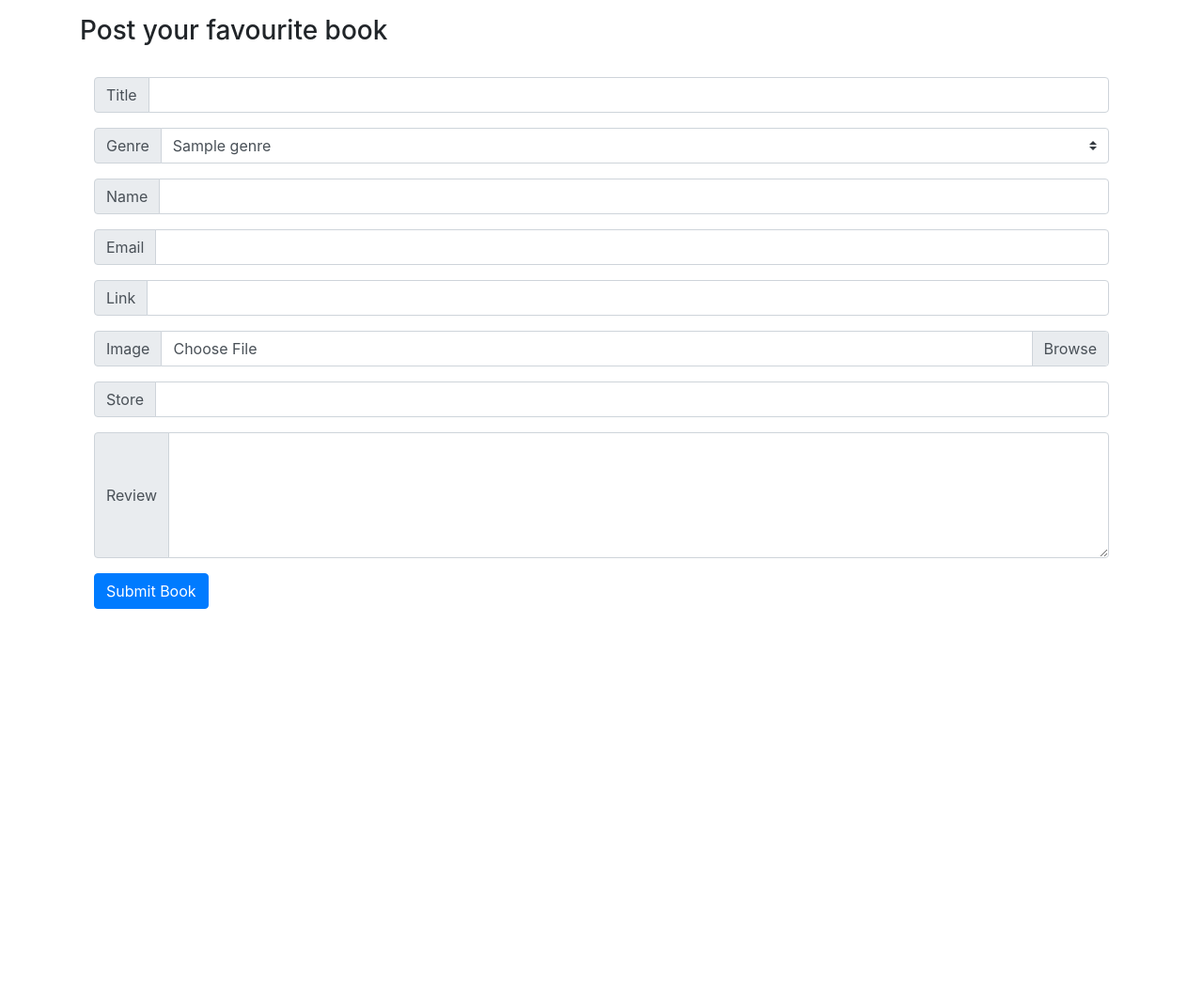
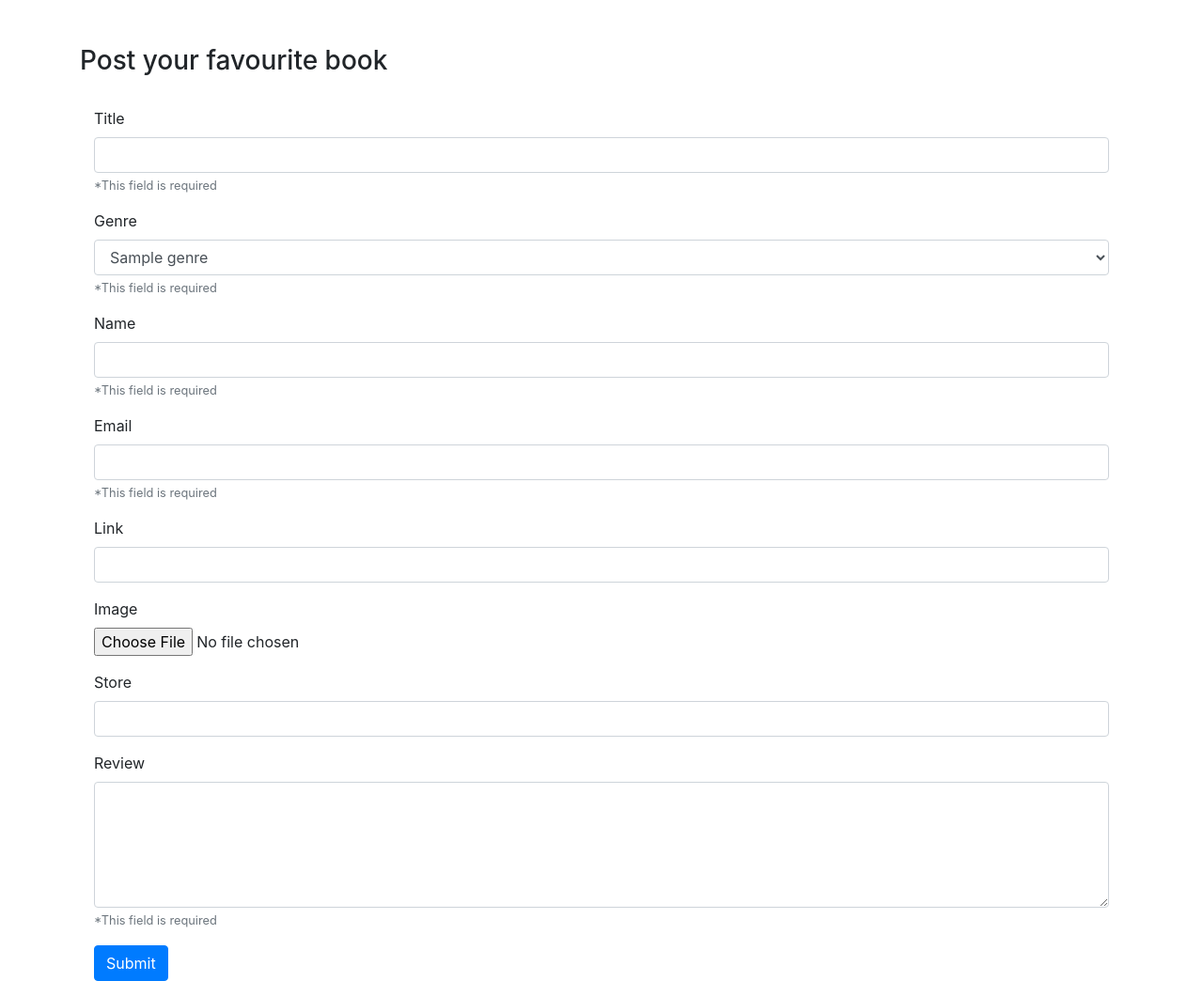
Before and after one commit to HongjoLim/Book-Archive, a PHP site: page /post.php in a window 1280 px wide. Shown: the part 56-1100 px from the top of the page at 94% size. Before the commit the page ends 704 px from the top, so only its background shows below. Run offline with PHP 8.4, Linux system fonts and the light colour scheme; tables that the repository leaves empty or names only in its code hold one stand-in row (values such as "Sample post"); some libraries are stand-ins or nearby versions.

Commit message:
project phase 1 complete

```diff
--- a/footer.php
+++ b/footer.php
@@ -1,3 +1,8 @@
         </div>
     </body>
 </html>
+
+<?php
+    #flush the buffer
+    ob_flush();
+?>
--- a/header.php
+++ b/header.php
@@ -1,8 +1,16 @@
 <?php
 
-    include_once("private/global.php");
+    /*
+    This file is shared by most of pages
+    */
+
+    define("MAX_PIC_SIZE", 32786);
+
     #require "db_functions.php" file that has database CRUD functions in it
     require_once("private/db_functions.php");
+
+    #start the buffer
+    ob_start();
 ?>
 
 <!DOCTYPE html>
@@ -50,4 +58,4 @@
 
         <!-- end of navigation menu -->
 
-<div class="container mt-3">
+<div class="container mt-5">
--- a/post.php
+++ b/post.php
@@ -1,6 +1,6 @@
 <?php
 
-    include("header.php");
+    require_once("header.php");
 
     #get all list of genres for select input
     $genres = find_all_genres();
@@ -28,31 +28,37 @@
         #if the user chooses to upload a pic, process the validation
         if(!empty($book_pic)){
 
+            #if the size of the file does not match the criteria,
+            if($book_pic_size<=0||$book_pic_size>MAX_PIC_SIZE){
+                echo "<script>alert('Sorry. Inappropriate file size.')</script>";
+                $file_ok=false;
+            }else{
                 #check if the file meets certain criteria(type&size)
                 if(($book_pic_type == 'image/gif') ||
                 ($book_pic_type == 'image/jpg') ||
                 ($book_pic_type == 'image/jpeg') ||
-            ($book_pic_type == 'image/png') &&
-            ($book_pic_size > 0)) {
+                ($book_pic_type == 'image/png')) {
 
                     if($_FILES['image_path']['error'] == 0) {
 
                         // where the image needs to go
-                  $target = UPLOADPATH . $book_pic;
+                        $target = $book_pic;
 
                         //move the file to the img folder
-                  if(move_uploaded_file($_FILES['image_path']['tmp_name'], $target));
+                        move_uploaded_file($_FILES['image_path']['tmp_name'], $target);
+                        $book['image_path'] = $book_pic;
+                    }else{
 
-                    $book['image_path'] = $book_pic;
-                    echo "<script>alert('File UPLOADED');</script>";
+                        $file_ok = false;
+                        echo "<script>alert('Failed to upload the file!');</script>";
+                    }
+
                 }else{
                     $file_ok = false;
-                    echo "<script>alert('Failed to upload the file! 1');</script>";
+                    echo "<script>alert('Failed to upload the file!');</script>";
                 }
-            }else{
-                    $file_ok = false;
-                    echo "<script>alert('Failed to upload the file! 2');</script>";
             }
+
         }
         /*
         required fields = 'title', 'genre', 'person_name', 'person_email', 'review'
@@ -61,6 +67,7 @@
         if(empty($book['title'])||empty($book['genre'])||empty($book['person_name'])||
             empty($book['person_email'])||empty($book['review'])||!$file_ok){
                 echo '<div class="container"><p style="color:red;">Please fill all the required fields</p></div>';
+                header("location: reviews.php");
         }else{
 
             /*If everything goes well,
@@ -68,7 +75,6 @@
             this custom function is in 'db_functions.php' file
             */
             insert_book($book);
-
             #send the user back to the 'reviews.php'
             header("Location: reviews.php");
             exit();
@@ -81,72 +87,59 @@
 <form action="<?php echo $_SERVER['PHP_SELF'];?>" method="POST" enctype="multipart/form-data">
     <div class="container">
 
-        <div class="input-group mb-3">
-            <div class="input-group-prepend">
-                <span class="input-group-text">Title</span>
-            </div>
-            <input type="text" name="title" class="form-control" aria-label="Default" aria-describedby="inputGroup-sizing-default">
+        <div class="form-group">
+            <label>Title</label>
+            <input type="text" name="title" class="form-control" required />
+            <small class="form-text text-muted">*This field is required</small>
         </div>
 
-        <div class="input-group mb-3">
-            <div class="input-group-prepend">
-                <span class="input-group-text">Genre</span>
-            </div>
-            <select class="custom-select" id="genre" name="genre">
+        <div class="form-group">
+            <label>Genre</label>
+            <select name="genre" class="form-control" required>
             <?php foreach($genres as $genre): ?>
                 <option value="<?php echo $genre['name'];?>"><?php echo $genre['name'];?></option>
             <?php endforeach; ?>
             </select>
+            <small class="form-text text-muted">*This field is required</small>
         </div>
 
-        <div class="input-group mb-3">
-            <div class="input-group-prepend">
-                <span class="input-group-text">Name</span>
-            </div>
-            <input type="text" name="person_name" class="form-control" aria-label="Default" aria-describedby="inputGroup-sizing-default">
+        <div class="form-group">
+            <label>Name</label>
+            <input type="text" name="person_name" class="form-control" required />
+            <small class="form-text text-muted">*This field is required</small>
         </div>
 
-        <div class="input-group mb-3">
-            <div class="input-group-prepend">
-                <span class="input-group-text">Email</span>
-            </div>
-            <input type="email" name="person_email" class="form-control" aria-label="Default" aria-describedby="inputGroup-sizing-default">
+        <div class="form-group">
+            <label>Email</label>
+            <input type="email" name="person_email" class="form-control" required />
+            <small class="form-text text-muted">*This field is required</small>
         </div>
 
-        <div class="input-group mb-3">
-            <div class="input-group-prepend">
-                <span class="input-group-text">Link</span>
-            </div>
-            <input type="text" name="link" class="form-control" aria-label="Default" aria-describedby="inputGroup-sizing-default">
+        <div class="form-group">
+            <label>Link</label>
+            <input type="text" name="link" class="form-control">
         </div>
 
-        <div class="input-group mb-3">
-            <div class="input-group-prepend">
-                <span class="input-group-text">Image</span>
-            </div>
-            <div class="custom-file">
-                <input type="file" name="image_path" class="custom-file-input" id="image_path">
-                <label class="custom-file-label" for="image_path">Choose File</label>
-            </div>
+        <div class="form-group">
+            <label for="image_path">Image</label>
+            <input type="file" name="image_path" class="form-control-file" id="image_path"/>
         </div>
 
-        <div class="input-group mb-3">
-            <div class="input-group-prepend">
-                <span class="input-group-text">Store</span>
-            </div>
-            <input type="text" name="store" class="form-control" aria-label="Default" aria-describedby="inputGroup-sizing-default">
+        <div class="form-group">
+            <label>Store</label>
+            <input type="text" name="store" class="form-control">
         </div>
 
-        <div class="input-group mb-3">
-            <div class="input-group-prepend">
-                <span class="input-group-text">Review</span>
+        <div class="form-group">
+            <label>Review</label>
+            <textarea rows="5" name="review" class="form-control" required></textarea>
+            <small class="form-text text-muted">*This field is required</small>
         </div>
-            <textarea rows="5" name="review" class="form-control" required/></textarea>
 
+        <input type="hidden" name="submit" value="Submit" class="btn btn-primary"/>
+        <button type="submit" name="submit" class="btn btn-primary">Submit</button>
+        <input type="hidden" name="MAX_PIC_SIZE" value="<?php echo MAX_PIC_SIZE; ?>"/>
     </div>
-        <input type="hidden" name="submit" value="Submit Book" class="btn btn-primary"/>
-        <button type="submit" name="submit" class="btn btn-primary">Submit Book</button>
-
 </form>
 
 <?php include("footer.php")?>
--- a/private/db.php
+++ b/private/db.php
@@ -1,11 +1,17 @@
 <?php
 
     try{
+
+        #instantiate PDO object
         $conn = new PDO("mysql:host=127.0.0.1:55611;dbname=localdb", "azure", "6#vWHD_$");
-        //setting error mode to errmode exception
+
+        #setting error mode to errmode exception
         $conn->setAttribute(PDO::ATTR_ERRMODE, PDO::ERRMODE_EXCEPTION);
+
     }catch(PDOException $e){
+
         #show customized error page
         header("error.php");
     }
+
 ?>
--- a/private/db_functions.php
+++ b/private/db_functions.php
@@ -4,8 +4,11 @@
     require("db.php");
 
     function find_all_books(){
+
         # $conn variable is already declared in "db.php" file
         global $conn;
+
+        try{
 
             $sql = "SELECT * FROM tbl_books";
 
@@ -18,13 +21,20 @@
             #fetchall
             $books = $cmd->fetchAll();
 
+            #close the connection
             $cmd->closeCursor();
+
+        }catch(PDOException $e){
+            header('location: error.php');
+        }
 
         return $books;
     }
 
     function find_all_genres(){
         global $conn;
+
+        try{
 
             #select all the genres from the table "tbl_genre" in our database
             $sql = "SELECT * FROM tbl_genre ORDER BY name";
@@ -40,6 +50,9 @@
             $genres = $cmd->fetchAll();
 
             $cmd->closeCursor();
+        }catch(PDOException $e){
+            header("Location: error.php");
+        }
 
         return $genres;
     }
@@ -48,17 +61,23 @@
     function find_book($book_id){
         global $conn;
 
+        try{
+
             $sql = "SELECT * FROM tbl_books WHERE id=:id LIMIT 1";
 
             $cmd = $conn->prepare($sql);
 
-        $cmd->bindParam(':id', $book_id);
+            $cmd->bindParam(':id', $book_id, PDO::PARAM_INT);
 
             $cmd->execute();
 
             $book = $cmd->fetch();
 
             $cmd->closeCursor();
+
+        }catch(PDOException $e){
+            header("Location: error.php");
+        }
 
         return $book;
     }
@@ -68,6 +87,7 @@
         global $conn;
 
         try{
+
             $sql = "INSERT INTO tbl_books(title, person_name, person_email, genre,
             link, store, image_path, review) VALUES
             (:title, :person_name, :person_email, :genre, :link, :store, :image_path, :review)";
@@ -75,14 +95,14 @@
             $cmd = $conn->prepare($sql);
 
             #bind parameters
-            $cmd->bindParam(":title", $book['title']);
-            $cmd->bindParam(":person_name", $book['person_name']);
-            $cmd->bindParam(":person_email", $book['person_email']);
-            $cmd->bindParam(":genre", $book['genre']);
-            $cmd->bindParam(":link", $book['link']);
-            $cmd->bindParam(":store", $book['store']);
-            $cmd->bindParam(":image_path", $book['image_path']);
-            $cmd->bindParam(":review", $book['review']);
+            $cmd->bindParam(":title", $book['title'], PDO::PARAM_STR);
+            $cmd->bindParam(":person_name", $book['person_name'], PDO::PARAM_STR);
+            $cmd->bindParam(":person_email", $book['person_email'], PDO::PARAM_STR);
+            $cmd->bindParam(":genre", $book['genre'], PDO::PARAM_STR);
+            $cmd->bindParam(":link", $book['link'], PDO::PARAM_STR);
+            $cmd->bindParam(":store", $book['store'], PDO::PARAM_STR);
+            $cmd->bindParam(":image_path", $book['image_path'], PDO::PARAM_STR);
+            $cmd->bindParam(":review", $book['review'], PDO::PARAM_STR);
 
             $cmd->execute();
 
@@ -99,6 +119,7 @@
         global $conn;
 
         try{
+
             $sql = "UPDATE tbl_books SET
             title = :title,
             person_name = :person_name,
@@ -112,17 +133,18 @@
             $cmd = $conn->prepare($sql);
 
             #bind parameters
-            $cmd->bindParam(":title", $book['title']);
-            $cmd->bindParam(":person_name", $book['person_name']);
-            $cmd->bindParam(":person_email", $book['person_email']);
-            $cmd->bindParam(":genre", $book['genre']);
-            $cmd->bindParam(":link", $book['link']);
-            $cmd->bindParam(":store", $book['store']);
-            $cmd->bindParam(":image_path", $book['image_path']);
-            $cmd->bindParam(":review", $book['review']);
-            $cmd->bindParam(":id", $book['id']);
+            $cmd->bindParam(":title", $book['title'], PDO::PARAM_STR);
+            $cmd->bindParam(":person_name", $book['person_name'], PDO::PARAM_STR);
+            $cmd->bindParam(":person_email", $book['person_email'], PDO::PARAM_STR);
+            $cmd->bindParam(":genre", $book['genre'], PDO::PARAM_STR);
+            $cmd->bindParam(":link", $book['link'], PDO::PARAM_STR);
+            $cmd->bindParam(":store", $book['store'], PDO::PARAM_STR);
+            $cmd->bindParam(":image_path", $book['image_path'], PDO::PARAM_STR);
+            $cmd->bindParam(":review", $book['review'], PDO::PARAM_STR);
+            $cmd->bindParam(":id", $book['id'], PDO::PARAM_INT);
 
             $cmd->execute();
+
             $cmd->closeCursor();
 
         }catch(Exception $e){
@@ -133,17 +155,25 @@
 
     #function to delete a book record by book_id
     function delete_book($book_id){
+
         global $conn;
+
+        try{
 
             $sql="DELETE FROM tbl_books WHERE id=:id LIMIT 1";
 
             $cmd = $conn->prepare($sql);
 
-        $cmd->bindParam(":id", $book_id);
+            $cmd->bindParam(":id", $book_id, PDO::PARAM_INT);
 
             $cmd->execute();
 
             $cmd->closeCursor();
+
+        }catch(PDOException $e){
+
+            header("location: error.php");
+        }
     }
 
 ?>
--- a/private/global.php
+++ /dev/null
@@ -1,6 +0,0 @@
-<?php
-
-    define("MAXFILESIZE", 32786);
-    define("UPLOADPATH", "img/");
-
-?>
--- a/review_detail.php
+++ b/review_detail.php
@@ -1,6 +1,6 @@
 <?php
 
-    require('header.php');
+    require_once('header.php');
 
     if($_GET['id']){
 
@@ -16,7 +16,7 @@
 
     <div class="row">
         <div class="col-md-3 col-lg-3 " align="center">
-            <img alt="Book Picture" src="<?php echo UPLOADPATH.$book['image_path'];?>" class="img-circle img-responsive">
+            <img alt="Book Picture" width="200" height="300" src="<?php echo $book['image_path'];?>" class="img-responsive">
         </div>
         <div class=" col-md-9 col-lg-9 ">
         <table class="table">
@@ -48,6 +48,6 @@
             </tbody>
         </table>
         <a class="btn btn-primary mr-" role="button" href="edit.php?id=<?php echo $book['id'];?>">Update</a>
-        <a class="btn btn-primary mr-3" role="button" href="delete.php?id=<?php echo $book['id'];?>">Delete</a>
+        <a class="btn btn-primary mr-3" role="button" href="delete.php?id=<?php echo $book['id'];?>" onclick="return confirm('Are you sure?');">Delete</a>
     </div>
 </div>
--- a/reviews.php
+++ b/reviews.php
@@ -6,7 +6,6 @@
     $books = find_all_books();
 
 ?>
-
 <h3>Book Reviews</h3>
 <br/>
 <div class="container mb-3">
```
Also changed, not shown: edit.php (+36 -53 lines), index.php (+10 -1 lines), update_book.php (+18 -11 lines). Lines whose indentation alone changed are shown as unchanged.
